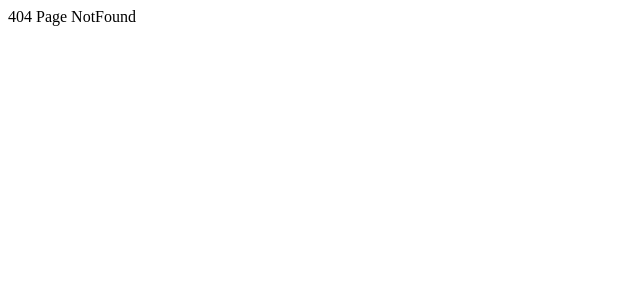
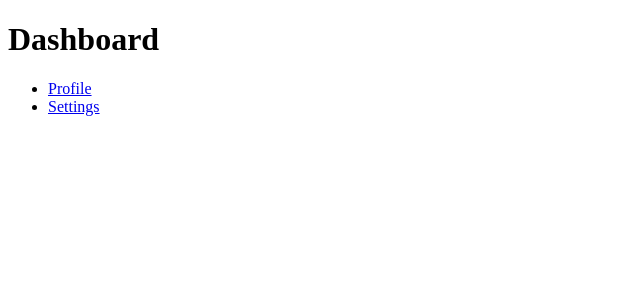
Before and after one commit to CHANDAN-su/reactApplication, a React (Vite) app: page /dashboard in a window 1280 px wide. Before the commit this address had no page. Shown: the top 300 px of the page, without its empty margins (0-640 px from the left). Built offline with nearby package versions, Linux system fonts and the light colour scheme.

Commit message:
### **Optional: Nested Routes**
You can define nested routes using Route within a parent route.

```diff
--- a/Component/RecatRouterDom/About.jsx
+++ b/Component/RecatRouterDom/About.jsx
@@ -1,13 +1,13 @@
 import React from 'react'
-import { NavBar } from "react-router-dom";
+import { NavLink } from "react-router-dom";
 
 function About() {
   return (
     <>
     <nav>
     <ul>
-            <li><NavBar to="/">Home</NavBar></li>
-            <li><NavBar to="/about">About</NavBar></li>
+            <li><NavLink to="/">Home</NavLink></li>
+            <li><NavLink to="/about">About</NavLink></li>
         </ul>
     </nav>
         <h1>About Page</h1>
--- /dev/null
+++ b/Component/RecatRouterDom/Dashboard.jsx
@@ -0,0 +1,24 @@
+import React from 'react'
+import { Link, Outlet } from "react-router-dom";
+
+function Dashboard() {
+  return (
+    <div>
+        <h1>Dashboard</h1>
+
+        <ul>
+            <li>
+                <Link to="profile">Profile</Link>
+            </li>
+            <li>
+                <Link to="settings">Settings</Link>
+            </li>
+        </ul>
+
+        <Outlet/>
+
+    </div>
+  )
+}
+
+export default Dashboard
--- /dev/null
+++ b/Component/RecatRouterDom/Profile.jsx
@@ -0,0 +1,9 @@
+import React from 'react'
+
+function Profile() {
+  return (
+    <div>profile</div>
+  )
+}
+
+export default Profile
--- /dev/null
+++ b/Component/RecatRouterDom/Settings.jsx
@@ -0,0 +1,9 @@
+import React from 'react'
+
+function Settings() {
+  return (
+    <div>settings</div>
+  )
+}
+
+export default Settings
--- a/src/App.jsx
+++ b/src/App.jsx
@@ -3,6 +3,9 @@ import { BrowserRouter, Routes , Route } from "react-router-dom";
 import Home from "../Component/RecatRouterDom/Home";
 import About from "../Component/RecatRouterDom/About";
 import NotFound from "../Component/RecatRouterDom/NotFound";
+import Dashboard from "../Component/RecatRouterDom/Dashboard";
+import Profile from "../Component/RecatRouterDom/Profile";
+import Settings from "../Component/RecatRouterDom/Settings";
 import reactLogo from './assets/react.svg'
 import viteLogo from '/vite.svg'
 import './App.css'
@@ -40,6 +43,10 @@ function App() {
         <Routes>
           <Route path="/" element={< Home />} />
           <Route path="/about" element={< About />} />
+          <Route path="/dashboard" element={< Dashboard />} >
+            <Route path='profile' element={<Profile/>}/>
+            <Route path='settings' element={<Settings/>}/>
+          </Route>
           <Route path="*" element={< NotFound />} />
         </Routes>
       </BrowserRouter>
```
